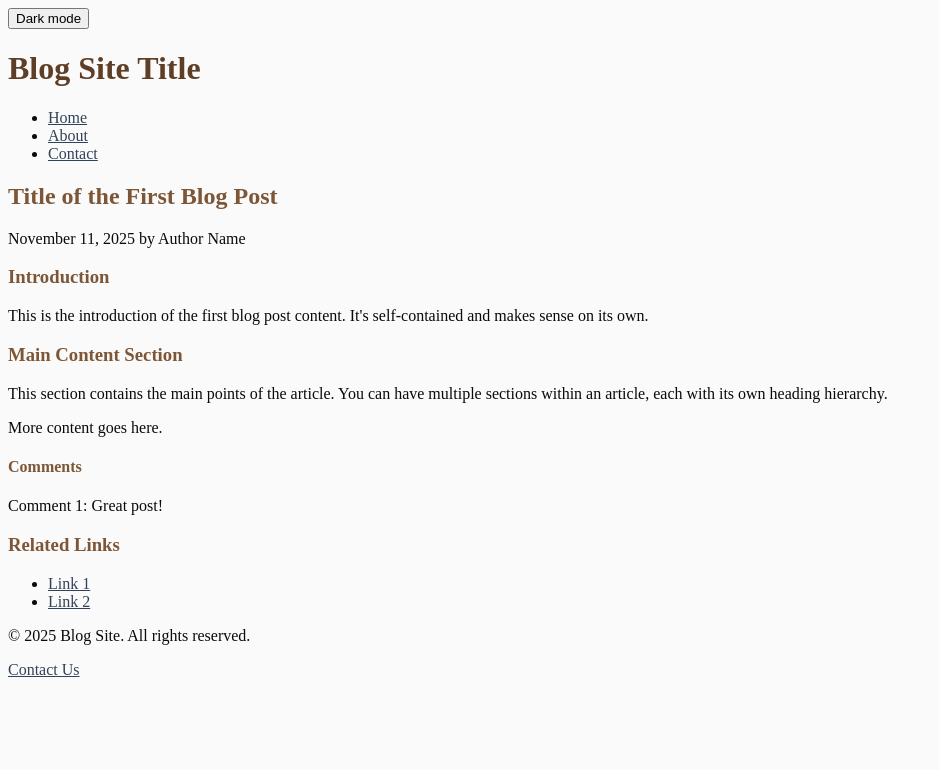
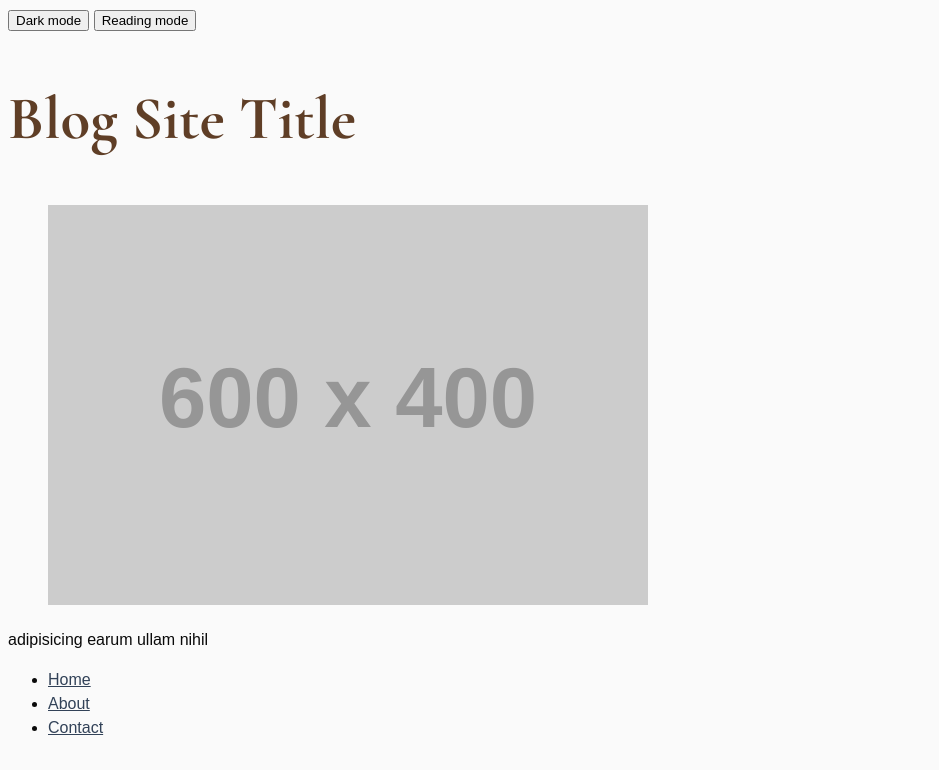
Before and after one commit to IDBCourses/kd401b-ht26-a3-matildanejbo-dotcom, a plain HTML site: page index.html in a window 1280 px wide. Shown: the top 770 px of the page, without its empty margins (0-939 px from the left). Drawn offline with nearby package versions, Linux system fonts and the light colour scheme; placeholder pictures from the web are drawn by us.

Commit message:
Reading mode and toggle

```diff
--- a/dark.css
+++ b/dark.css
@@ -18,8 +18,14 @@ h1 {
   color: var(--primary-title);
 }
 
-h2,
-h3,
+h2 {
+  color: var(--primary-sheading);
+}
+
+h3 {
+  color: var(--primary-sheading);
+}
+
 h4 {
   color: var(--primary-sheading);
 }
--- a/index.html
+++ b/index.html
@@ -3,17 +3,35 @@
   <head>
     <meta charset="UTF-8" />
     <meta name="viewport" content="width=device-width, initial-scale=1.0" />
-    <title>Portfolio: [Insert Name Here]</title>
+    <title>Portfolio: [Matilda Nejbo]</title>
     <script src="script.js" type="module"></script>
     <!-- Optional: Link to a CSS file if desired -->
     <link rel="stylesheet" href="style.css" />
     <link id="palette" rel="stylesheet" href="light.css" />
+    <link
+      rel="stylesheet"
+      href="https://fonts.googleapis.com/css2?family=Cormorant+Garamond:ital,wght@0,300..700;1,300..700&display=swap"
+    />
+    <link rel="preconnect" href="https://fonts.googleapis.com" />
+    <link rel="preconnect" href="https://fonts.gstatic.com" crossorigin />
+    <link
+      href="https://fonts.googleapis.com/css2?family=Atkinson+Hyperlegible:ital,wght@0,400;0,700;1,400;1,700&family=Cormorant+Garamond:ital,wght@0,300..700;1,300..700&display=swap"
+      rel="stylesheet"
+    />
+    <link id="type" rel="stylesheet" href="type.css" />
+    <link id="colour" href="dark.css" />
+    <link id="type" href="reading.css" />
+    <link id="colour" href="light.css" />
+    <link id="type" href="type.css" />
   </head>
 
   <body>
     <button id="theme" type="button">Dark mode</button>
+    <button id="reading" type="button">Reading mode</button>
     <header>
       <h1>Blog Site Title</h1>
+      <figure><img src="https://placehold.co/600x400" /></figure>
+      <figcaption>adipisicing earum ullam nihil</figcaption>
       <nav>
         <ul>
           <li><a href=".">Home</a></li>
@@ -39,12 +57,35 @@
         </section>
         <section>
           <h3>Main Content Section</h3>
+          <figure>
+            <img src="https://placehold.co/500x300" alt="Placeholder photo" />
+          </figure>
           <p>
             This section contains the main points of the article. You can have
             multiple sections within an article, each with its own heading
             hierarchy.
           </p>
-          <p>More content goes here.</p>
+          <ol>
+            1. 2. 3.
+          </ol>
+          <h4>Consectetur</h4>
+          <p>
+            Lorem ipsum dolor sit amet consectetur adipisicing elit. Tenetur in
+            ipsa sit iure earum ullam nihil, esse, sequi aspernatur autem ut rem
+            commodi sed eum nisi debitis voluptatem? Natus, exercitationem.
+          </p>
+          <blockquote>
+            Lorem ipsum dolor sit amet consectetur adipisicing elit. Deserunt
+            eum iusto sapiente minima vel cupiditate, laborum accusamus at
+            ducimus consectetur. Itaque atque velit placeat tempora
+            necessitatibus aliquam deleniti amet sed?
+          </blockquote>
+          <p>
+            Lorem ipsum dolor sit amet consectetur adipisicing elit. Dolor
+            voluptas rerum accusamus repellat optio quidem commodi vitae odio
+            aliquid inventore cumque itaque quo excepturi, unde impedit
+            perspiciatis nulla delectus alias.
+          </p>
         </section>
         <!-- Optional: Comments section -->
         <section aria-label="Comments">
--- a/light.css
+++ b/light.css
@@ -7,21 +7,29 @@
 
   --accent: hsl(215, 28%, 27%);
   --accent-hover: hsl(215, 28%, 17%);
-}
 
-body {
-  background-color: var(--neutral-bg);
-  color: var(--neutral-text);
+  --color-text: hsl(270 30% 15%);
 }
 
 h1 {
   color: var(--primary-title);
 }
 
-h2,
-h3,
+h2 {
+  color: var(--primary-sheading);
+}
+
+h3 {
+  color: var(--primary-sheading);
+}
+
 h4 {
   color: var(--primary-sheading);
+}
+
+body {
+  background-color: var(--neutral-bg);
+  color: var(--neutral-text);
 }
 
 a {
--- /dev/null
+++ b/reading.css
@@ -0,0 +1,78 @@
+:root {
+  --font-body: "Atkinson Hyperlegible", sans-serif;
+  --font-heading: "Atkinson Hyperlegible", Georgia, serif;
+  --font-variation-settings: "GRAD" 50;
+  --font-strech: 120% --heading-weight: 700;
+  --body-weight: 400;
+  --size-h1: 2.665rem;
+  --size-h2: 1.999rem;
+  --size-h3: 1.5rem;
+  --size-h4: 1.3rem;
+  --size-body: 1.125rem; /* body was here before */
+  --size-small: 0.9rem;
+  --leading-body: 1.8;
+  --leading-heading: 1.8;
+  --tracking-body: 0.02em;
+  --measure: 55ch;
+}
+
+h1 {
+  font-family: var(--font-heading);
+  font-weight: var(--heading-weight);
+  font-size: var(--size-h1);
+  line-height: var(--leading-heading);
+  letter-spacing: 0em;
+
+  font-weight: var(--heading-weight);
+  font-stretch: var(--font-strech);
+  font-variation-settings: var(--font-variation-settings);
+}
+
+h2 {
+  font-family: var(--font-heading);
+  font-weight: var(--heading-weight);
+  font-size: var(--size-h2);
+  line-height: var(--leading-heading);
+  letter-spacing: 0em;
+
+  font-weight: var(--heading-weight);
+  font-stretch: var(--font-strech);
+  font-variation-settings: var(--font-variation-settings);
+}
+
+h3 {
+  font-family: var(--font-heading);
+  font-weight: var(--heading-weight);
+  font-size: var(--size-h3);
+  line-height: var(--leading-heading);
+  letter-spacing: 0em;
+
+  font-weight: var(--heading-weight);
+  font-stretch: var(--font-strech);
+  font-variation-settings: var(--font-variation-settings);
+}
+
+h4 {
+  font-family: var(--font-heading);
+  font-weight: var(--heading-weight);
+  font-size: var(--size-h3); /* h4 problem */
+  line-height: var(--leading-heading);
+  letter-spacing: 0em;
+
+  font-weight: var(--heading-weight);
+  font-stretch: var(--font-strech);
+  font-variation-settings: var(--font-variation-settings);
+}
+
+p {
+  font-family: var(--font-body);
+  font-weight: var(--body-weight);
+  font-size: var(--size-p);
+  line-height: var(--leading-body);
+  letter-spacing: 0em;
+  max-width: var(--measure);
+}
+
+body {
+  font-family: var(--font-body);
+}
--- a/script.js
+++ b/script.js
@@ -1,7 +1,15 @@
 const link = document.querySelector("#palette");
 const button = document.querySelector("#theme");
+const link2 = document.querySelector("#type");
+const button2 = document.querySelector("#reading");
 
 button.addEventListener("click", function () {
   const dark = link.getAttribute("href") === "dark.css";
   link.setAttribute("href", dark ? "light.css" : "dark.css");
 });
+
+button2.addEventListener("click", function () {
+  const type = link.getAttribute("href") === "reading.css";
+  link.setAttribute("href", type ? "light.css" : "reading.css");
+  link2.setAttribute("href", type ? "light.css" : "reading.css");
+});
--- a/style.css
+++ b/style.css
@@ -0,0 +1,61 @@
+:root {
+  --color-text: hsl(270 30% 15%);
+
+  --font-body: "Jost", sans-serif;
+  --font-heading: "Cormorant Garamond", Georgia, serif;
+  --heading-weight: 700;
+  --body-weight: 400;
+  --size-h1: 3.797rem;
+  --size-h2: 2.531rem;
+  --size-h3: 1.688rem;
+  /* --size-h4: 1.3rem; */
+  --size-body: 1.125rem;
+  --size-small: 0.9rem;
+  --leading-body: 1.5;
+  --leading-heading: 1.5;
+  --measure: 65ch;
+}
+
+h1 {
+  font-family: var(--font-heading);
+  font-weight: var(--heading-weight);
+  font-size: var(--size-h1);
+  line-height: var(--leading-heading);
+  letter-spacing: 0em;
+}
+
+h2 {
+  font-family: var(--font-heading);
+  font-weight: var(--heading-weight);
+  font-size: var(--size-h2);
+  line-height: var(--leading-heading);
+  letter-spacing: 0em;
+}
+
+h3 {
+  font-family: "Cormorant Garamond", sans-serif;
+  font-weight: var(--heading-weight);
+  font-size: var(--size-h3);
+  line-height: var(--leading-heading);
+  letter-spacing: 0em;
+}
+
+h4 {
+  font-family: "Cormorant Garamond", sans-serif;
+  font-weight: var(--heading-weight);
+  font-size: var(--size-h3); /* h4 problem */
+  line-height: var(--leading-heading);
+  letter-spacing: 0em;
+}
+
+p {
+  max-width: var(--measure);
+}
+
+body {
+  font-family: var(--font-body);
+  font-weight: var(--body-weight);
+  font-size: var(--size-p);
+  line-height: var(--leading-body);
+  letter-spacing: 0em;
+}
```
